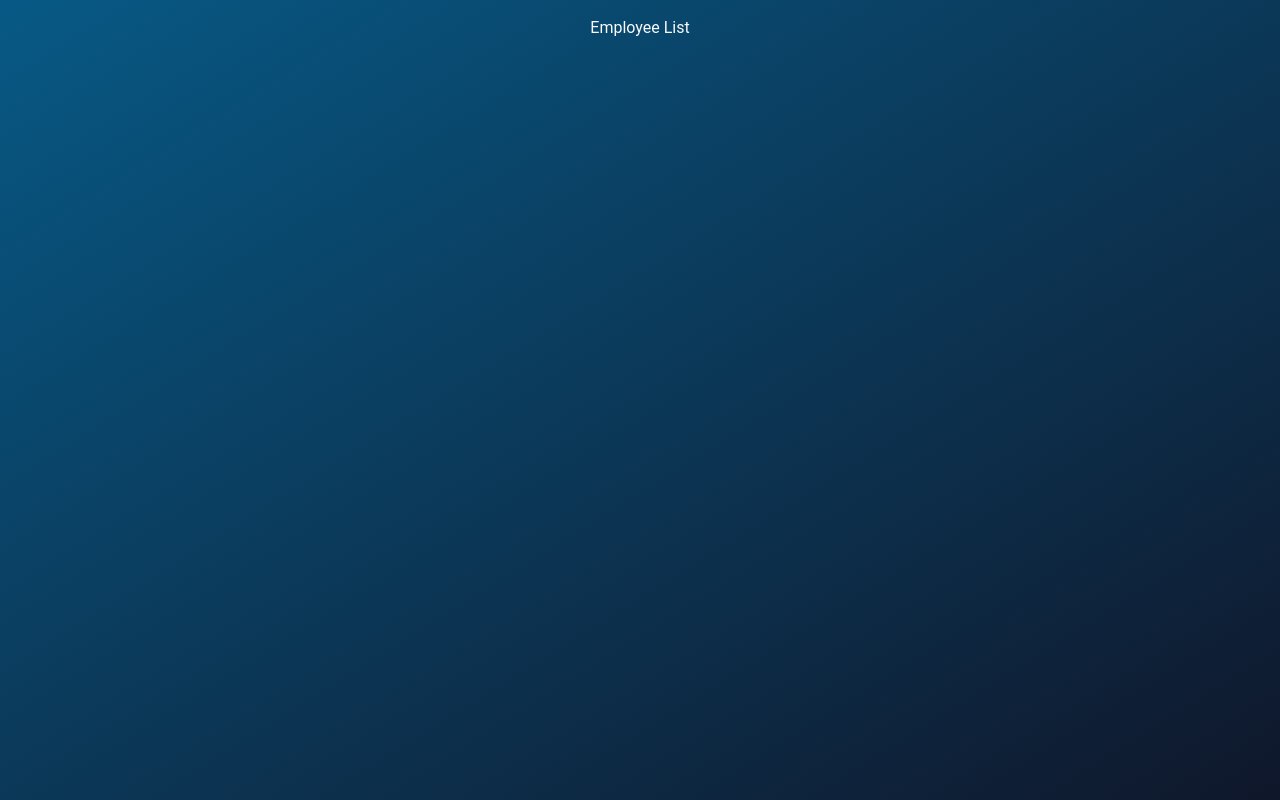
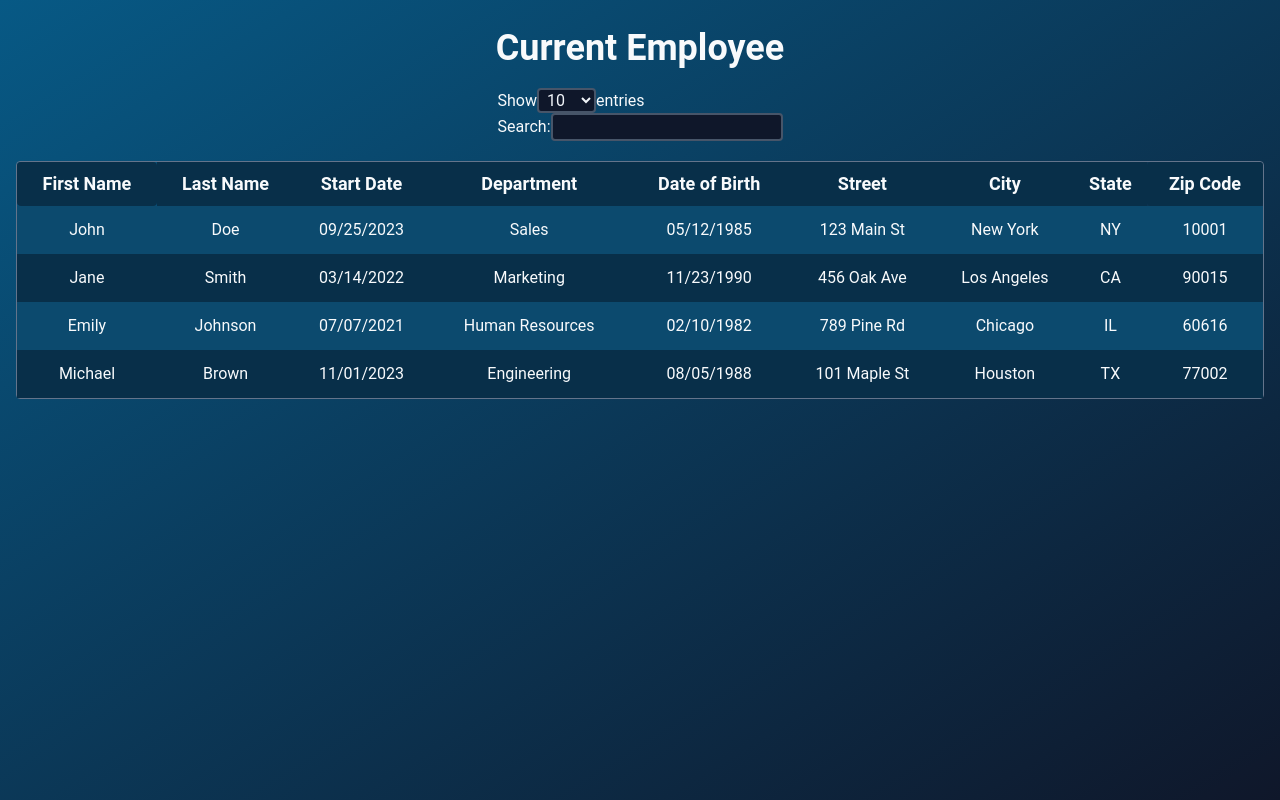
Before and after one commit to Bipce/p14_RHnet, a React (Vite) app: page /employee-list in a window 1280 px wide. Built offline with nearby package versions, Linux system fonts and the light colour scheme.

Commit message:
Start employee list page

```diff
--- a/src/pages/EmployeeList.tsx
+++ b/src/pages/EmployeeList.tsx
@@ -1,11 +1,109 @@
-import { JSX } from "react";
+import React, { JSX } from "react";
 
 const EmployeeList = (): JSX.Element => {
+  const fakeData = [
+    {
+      firstName: "John",
+      lastName: "Doe",
+      startDate: "09/25/2023",
+      department: "Sales",
+      dateOfBirth: "05/12/1985",
+      street: "123 Main St",
+      city: "New York",
+      state: "NY",
+      zipCode: "10001",
+    },
+    {
+      firstName: "Jane",
+      lastName: "Smith",
+      startDate: "03/14/2022",
+      department: "Marketing",
+      dateOfBirth: "11/23/1990",
+      street: "456 Oak Ave",
+      city: "Los Angeles",
+      state: "CA",
+      zipCode: "90015",
+    },
+    {
+      firstName: "Emily",
+      lastName: "Johnson",
+      startDate: "07/07/2021",
+      department: "Human Resources",
+      dateOfBirth: "02/10/1982",
+      street: "789 Pine Rd",
+      city: "Chicago",
+      state: "IL",
+      zipCode: "60616",
+    },
+    {
+      firstName: "Michael",
+      lastName: "Brown",
+      startDate: "11/01/2023",
+      department: "Engineering",
+      dateOfBirth: "08/05/1988",
+      street: "101 Maple St",
+      city: "Houston",
+      state: "TX",
+      zipCode: "77002",
+    },
+  ];
+
   return (
-    <div>
-      Employee List
-    </div>
+    <>
+      <h1 className="mt-3 text-4xl font-bold">Current Employee</h1>
+      <div>
+        <label htmlFor="entries" />
+        <div>
+          <span>Show</span>
+          <select id="entries"
+                  className="rounded border-2 border-slate-600 bg-slate-900 px-1 text-slate-100 outline-none focus:border-sky-400">
+            <option value="10">10</option>
+            <option value="25">25</option>
+            <option value="50">50</option>
+            <option value="100">100</option>
+          </select>
+          <span>entries</span>
+        </div>
+        <label>Search:</label>
+        <input type="text" id="search"
+               className="rounded border-2 border-slate-600 bg-slate-900 px-1 text-slate-100 outline-none focus:border-sky-400" />
+      </div>
+
+      <table className="w-full border-separate border-spacing-0 rounded border border-slate-500">
+        <caption className="hidden">Employee list</caption>
+        <thead className="text-lg">
+        <tr className="cursor-pointer bg-sky-950">
+          <th scope="col" className="rounded border-t border-none px-1 py-2">First Name</th>
+          <th scope="col" className="px-1 py-2">Last Name</th>
+          <th scope="col" className="px-1 py-2">Start Date</th>
+          <th scope="col" className="px-1 py-2">Department</th>
+          <th scope="col" className="px-1 py-2">Date of Birth</th>
+          <th scope="col" className="px-1 py-2">Street</th>
+          <th scope="col" className="px-1 py-2">City</th>
+          <th scope="col" className="px-1 py-2">State</th>
+          <th scope="col" className="rounded border-t border-none px-1 py-2">Zip Code</th>
+        </tr>
+        </thead>
+        <tbody>
+        {fakeData.map((x, i) => {
+            return (
+              <tr key={x.firstName} className={i % 2 ? "bg-sky-950" : "bg-sky-900"}>
+                <td className="truncate px-1 py-3 text-center">{x.firstName}</td>
+                <td className="truncate px-1 py-3 text-center">{x.lastName}</td>
+                <td className="truncate px-1 py-3 text-center">{x.startDate}</td>
+                <td className="truncate px-1 py-3 text-center">{x.department}</td>
+                <td className="truncate px-1 py-3 text-center">{x.dateOfBirth}</td>
+                <td className="truncate px-1 py-3 text-center">{x.street}</td>
+                <td className="truncate px-1 py-3 text-center">{x.city}</td>
+                <td className="truncate px-1 py-3 text-center">{x.state}</td>
+                <td className="truncate px-1 py-3 text-center">{x.zipCode}</td>
+              </tr>
+            );
+          },
+        )}
+        </tbody>
+      </table>
+    </>
   );
 };
-
 export default EmployeeList;
```
